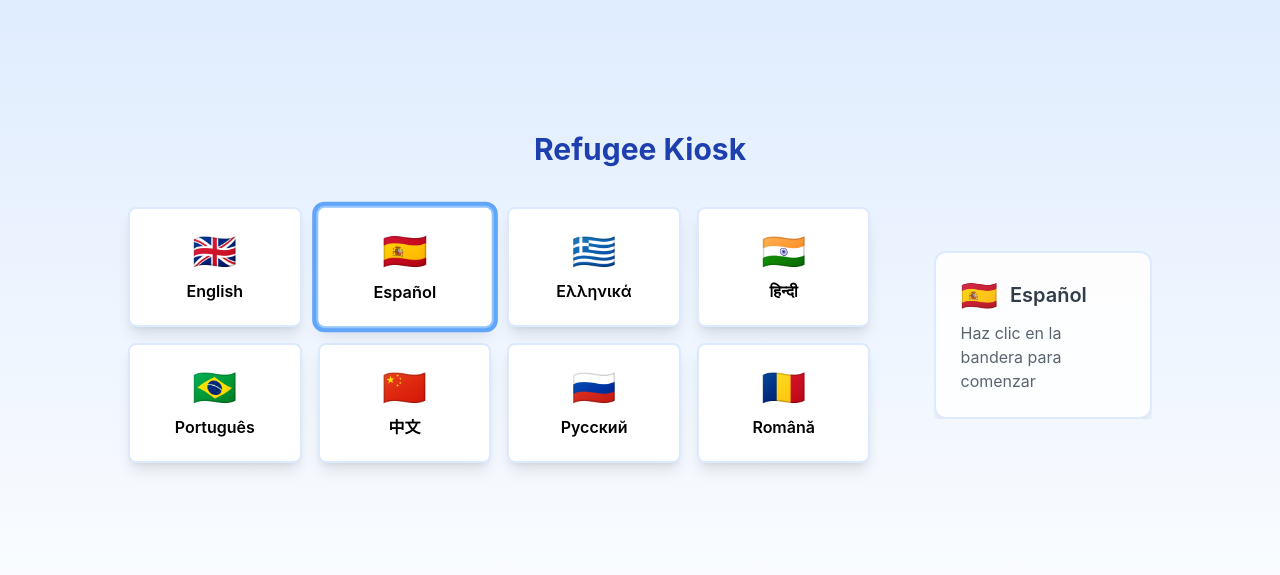
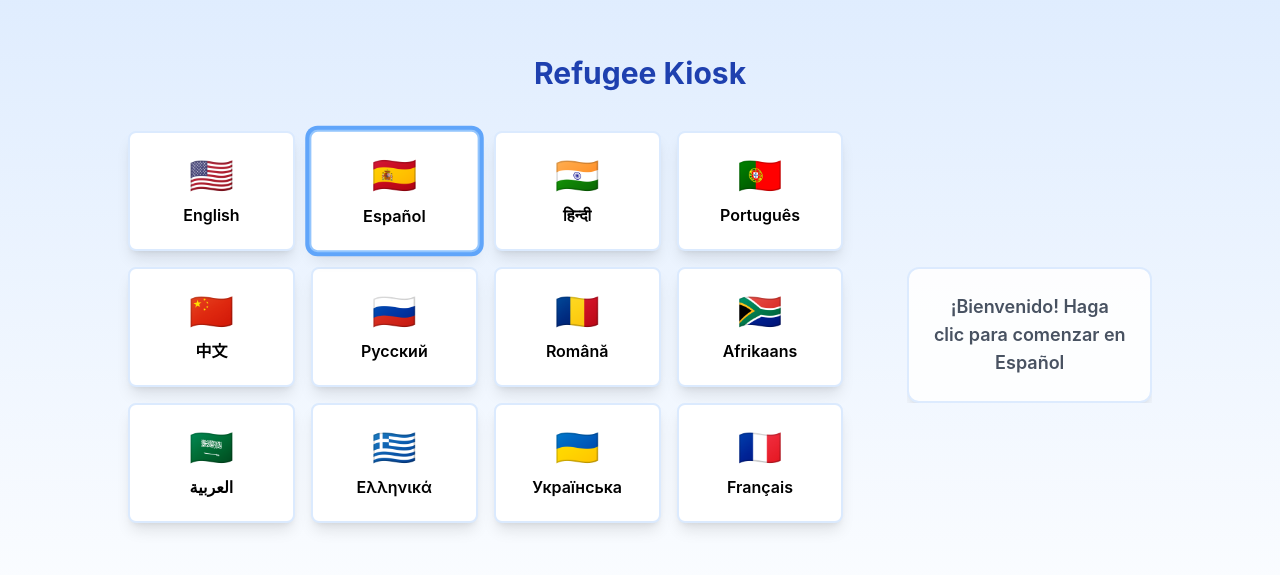
Before and after one commit to nmo-genio/refugee-kiosk-llamahack, a React (Create React App) app in the folder frontend/: page / in a window 1280 px wide. Shown: the part 103-678 px from the top of the page. Built offline with nearby package versions, Linux system fonts and the light colour scheme.

Commit message:
Added new language selection

```diff
--- a/frontend/src/components/LanguageSelector.jsx
+++ b/frontend/src/components/LanguageSelector.jsx
@@ -1,44 +1,66 @@
 import React, { useState, useEffect, useRef } from "react";
 
 const languages = [
-  { code: "en", flag: "🇬🇧", text: "English", message: "Click the flag to get started" },
-  { code: "es", flag: "🇪🇸", text: "Español", message: "Haz clic en la bandera para comenzar" },
-  { code: "el", flag: "🇬🇷", text: "Ελληνικά", message: "Κάντε κλικ στη σημαία για να ξεκινήσετε" },
-  { code: "hi", flag: "🇮🇳", text: "हिन्दी", message: "शुरू करने के लिए झंडे पर क्लिक करें" },
-  { code: "pt", flag: "🇧🇷", text: "Português", message: "Clique na bandeira para começar" },
-  { code: "zh", flag: "🇨🇳", text: "中文", message: "点击旗帜开始" },
-  { code: "ru", flag: "🇷🇺", text: "Русский", message: "Нажмите на флаг, чтобы начать" },
-  { code: "ro", flag: "🇷🇴", text: "Română", message: "Faceți clic pe steag pentru a începe" },
+  // 1st row
+  { code: "en", flag: "🇺🇸", text: "English" },
+  { code: "es", flag: "🇪🇸", text: "Español" },
+  { code: "hi", flag: "🇮🇳", text: "हिन्दी" },
+  { code: "pt", flag: "🇵🇹", text: "Português" },
+  // 2nd row
+  { code: "zh", flag: "🇨🇳", text: "中文" },
+  { code: "ru", flag: "🇷🇺", text: "Русский" },
+  { code: "ro", flag: "🇷🇴", text: "Română" },
+  { code: "af", flag: "🇿🇦", text: "Afrikaans" },
+  // 3rd row
+  { code: "ar", flag: "🇸🇦", text: "العربية", dir: "rtl" },
+  { code: "el", flag: "🇬🇷", text: "Ελληνικά" },
+  { code: "uk", flag: "🇺🇦", text: "Українська" },
+  { code: "fr", flag: "🇫🇷", text: "Français" }
 ];
+
+// Welcome messages (for demo; you can add translations if you want)
+const welcomeMessages = {
+  en: 'Welcome! Click to get started in English',
+  es: '¡Bienvenido! Haga clic para comenzar en Español',
+  hi: 'स्वागत है! हिंदी में शुरू करने के लिए क्लिक करें',
+  pt: 'Bem-vindo! Clique para começar em Português',
+  zh: '欢迎！点击开始使用中文',
+  ru: 'Добро пожаловать! Нажмите, чтобы начать на русском',
+  ro: 'Bun venit! Faceți clic pentru a începe în Română',
+  af: 'Welkom! Klik om in Afrikaans te begin',
+  ar: 'مرحباً! انقر للبدء باللغة العربية',
+  el: 'Καλώς ήρθατε! Κάντε κλικ για να ξεκινήσετε στα Ελληνικά',
+  uk: 'Ласкаво просимо! Натисніть, щоб розпочати українською',
+  fr: 'Bienvenue! Cliquez pour commencer en Français'
+};
 
 export default function LanguageSelector({ onSelect }) {
   const [activeIdx, setActiveIdx] = useState(0);
   const [isHovering, setIsHovering] = useState(false);
   const rotationInterval = useRef(null);
 
-  // Auto-rotate through languages every 3 seconds when not hovering
+  // Helper: split array into rows of N
+  const chunk = (arr, size) =>
+    Array.from({ length: Math.ceil(arr.length / size) }, (_, i) =>
+      arr.slice(i * size, i * size + size)
+    );
+
   useEffect(() => {
     if (!isHovering) {
       rotationInterval.current = setInterval(() => {
         setActiveIdx(prevIdx => (prevIdx + 1) % languages.length);
       }, 3000);
     }
-
     return () => {
-      if (rotationInterval.current) {
-        clearInterval(rotationInterval.current);
-      }
+      if (rotationInterval.current) clearInterval(rotationInterval.current);
     };
   }, [isHovering]);
 
-  const handleHover = (idx) => {
+  const handleHover = idx => {
     setIsHovering(true);
     setActiveIdx(idx);
   };
-
-  const handleLeave = () => {
-    setIsHovering(false);
-  };
+  const handleLeave = () => setIsHovering(false);
 
   const current = languages[activeIdx];
 
@@ -46,17 +68,20 @@ export default function LanguageSelector({ onSelect }) {
     <div className="flex flex-col items-center justify-center min-h-screen bg-gradient-to-b from-blue-100 to-white p-4">
       <div className="text-3xl font-bold mb-10 text-blue-800 text-center">Refugee Kiosk</div>
       <div className="flex flex-col lg:flex-row items-center gap-8 w-full max-w-5xl mx-auto">
-        {/* Flag Grid */}
-        <div className="w-full">
-          <div className="grid grid-cols-2 sm:grid-cols-4 gap-4 w-full">
-            {languages.slice(0, 8).map((lang, i) => (
+        <div className="w-full max-w-4xl mx-auto">
+          {/* Render as 3 rows, 4 columns */}
+          {chunk(languages, 4).map((row, rIdx) => (
+            <div key={rIdx} className="grid grid-cols-2 sm:grid-cols-4 gap-4 w-full mb-4">
+              {row.map((lang, i) => {
+                const idx = rIdx * 4 + i;
+                return (
                   <button
                     key={lang.code}
-                onMouseEnter={() => handleHover(i)}
-                onFocus={() => handleHover(i)}
+                    onMouseEnter={() => handleHover(idx)}
+                    onFocus={() => handleHover(idx)}
                     onMouseLeave={handleLeave}
                     className={`flex flex-col items-center justify-center bg-white shadow-lg p-4 rounded-lg border-2 transition-all duration-300 min-h-[120px] w-full ${
-                  activeIdx === i
+                      activeIdx === idx
                         ? "ring-4 ring-blue-400 border-blue-300 scale-[1.02]"
                         : "border-blue-100 hover:border-blue-200 hover:bg-blue-50"
                     }`}
@@ -65,12 +90,14 @@ export default function LanguageSelector({ onSelect }) {
                     <span className="text-4xl mb-2">{lang.flag}</span>
                     <span className="font-semibold text-center text-sm sm:text-base">{lang.text}</span>
                   </button>
+                );
+              })}
+            </div>
           ))}
-          </div>
         </div>
 
         {/* Language Info Panel */}
-        <div className="ml-0 lg:ml-8 w-full lg:w-[300px] min-h-[120px] flex items-center justify-center lg:justify-start relative overflow-hidden mt-8 lg:mt-0">
+        <div className="ml-0 lg:ml-8 w-full lg:w-[350px] min-h-[120px] flex items-center justify-center lg:justify-start relative overflow-hidden mt-8 lg:mt-0">
           <div
             key={current.code}
             className={`w-full transition-opacity duration-500 ease-in-out ${
@@ -78,28 +105,12 @@ export default function LanguageSelector({ onSelect }) {
             }`}
           >
             <div className="bg-white shadow-lg rounded-xl px-6 py-6 text-lg text-gray-800 font-semibold border-2 border-blue-100 transform transition-transform duration-300 hover:scale-[1.01]">
-              <div className="flex items-center mb-2">
-                <span className="text-3xl mr-3">{current.flag}</span>
-                <span className="text-xl">{current.text}</span>
-              </div>
-              <p className="text-base font-normal mt-2 text-gray-600">
-                {current.message}
+              <p className="text-gray-700 text-lg text-center" dir={current.dir || 'ltr'}>
+                {welcomeMessages[current.code] || welcomeMessages.en}
               </p>
             </div>
           </div>
         </div>
-        <style jsx>{`
-          @keyframes slidein {
-            0% {
-              opacity: 0;
-              transform: translateX(60%);
-            }
-            100% {
-              opacity: 1;
-              transform: translateX(0%);
-            }
-          }
-        `}</style>
       </div>
     </div>
   );
--- a/frontend/src/components/MainMenu.jsx
+++ b/frontend/src/components/MainMenu.jsx
@@ -1,6 +1,137 @@
 import React from 'react';
 
-const MainMenu = ({ onBack }) => {
+// Translations for all supported languages
+const translations = {
+  en: {
+    welcome: 'Welcome',
+    mapTitle: 'Refugee Camp Map',
+    backButton: 'Back to Language Selection',
+    buttons: {
+      docs: { title: 'Docs', description: 'Translate or fill your documents' },
+      sos: { title: 'SOS', description: 'Send an emergency alert' },
+      family: { title: 'Find My Family', description: 'Help with tracing or contacting relatives' }
+    }
+  },
+  es: {
+    welcome: 'Bienvenido',
+    mapTitle: 'Mapa del Campo de Refugiados',
+    backButton: 'Volver a la selección de idioma',
+    buttons: {
+      docs: { title: 'Documentos', description: 'Traducir o completar sus documentos' },
+      sos: { title: 'SOS', description: 'Enviar una alerta de emergencia' },
+      family: { title: 'Encontrar a mi Familia', description: 'Ayuda para localizar o contactar familiares' }
+    }
+  },
+  hi: {
+    welcome: 'स्वागत है',
+    mapTitle: 'शरणार्थी शिविर का नक्शा',
+    backButton: 'भाषा चयन पर वापस जाएं',
+    buttons: {
+      docs: { title: 'दस्तावेज़', description: 'अपने दस्तावेज़ों का अनुवाद या भरें' },
+      sos: { title: 'एसओएस', description: 'आपातकालीन चेतावनी भेजें' },
+      family: { title: 'मेरा परिवार ढूंढें', description: 'रिश्तेदारों का पता लगाने या संपर्क करने में सहायता' }
+    }
+  },
+  pt: {
+    welcome: 'Bem-vindo',
+    mapTitle: 'Mapa do Campo de Refugiados',
+    backButton: 'Voltar para a seleção de idioma',
+    buttons: {
+      docs: { title: 'Documentos', description: 'Traduzir ou preencher seus documentos' },
+      sos: { title: 'SOS', description: 'Enviar alerta de emergência' },
+      family: { title: 'Encontrar Minha Família', description: 'Ajuda para localizar ou entrar em contato com parentes' }
+    }
+  },
+  zh: {
+    welcome: '欢迎',
+    mapTitle: '难民营地图',
+    backButton: '返回语言选择',
+    buttons: {
+      docs: { title: '文件', description: '翻译或填写您的文件' },
+      sos: { title: '紧急求助', description: '发送紧急警报' },
+      family: { title: '寻找家人', description: '帮助追踪或联系亲属' }
+    }
+  },
+  ru: {
+    welcome: 'Добро пожаловать',
+    mapTitle: 'Карта лагеря беженцев',
+    backButton: 'Вернуться к выбору языка',
+    buttons: {
+      docs: { title: 'Документы', description: 'Перевести или заполнить ваши документы' },
+      sos: { title: 'SOS', description: 'Отправить сигнал бедствия' },
+      family: { title: 'Найти мою семью', description: 'Помощь в поиске или связи с родственниками' }
+    }
+  },
+  ro: {
+    welcome: 'Bun venit',
+    mapTitle: 'Harta Taberei de Refugiați',
+    backButton: 'Înapoi la selectarea limbii',
+    buttons: {
+      docs: { title: 'Documente', description: 'Traduceți sau completați documentele' },
+      sos: { title: 'SOS', description: 'Trimiteți o alertă de urgență' },
+      family: { title: 'Găsește-mi familia', description: 'Ajutor pentru localizarea sau contactarea rudelor' }
+    }
+  },
+  af: {
+    welcome: 'Welkom',
+    mapTitle: 'Vlugtelingkamp Kaart',
+    backButton: 'Terug na Taalkeuse',
+    buttons: {
+      docs: { title: 'Dokumente', description: 'Vertaal of vul u dokumente in' },
+      sos: { title: 'SOS', description: 'Stuur \'n noodwaarskuwing' },
+      family: { title: 'Vind My Familie', description: 'Hulp met die opsporing of kontak van familielede' }
+    }
+  },
+  ar: {
+    welcome: 'مرحباً',
+    mapTitle: 'خريطة مخيم اللاجئين',
+    backButton: 'العودة إلى اختيار اللغة',
+    buttons: {
+      docs: { title: 'مستندات', description: 'ترجمة أو تعبئة مستنداتك' },
+      sos: { title: 'نجدة', description: 'إرسال تنبيه طوارئ' },
+      family: { title: 'البحث عن عائلتي', description: 'مساعدة في تتبع أو الاتصال بالأقارب' }
+    }
+  },
+  el: {
+    welcome: 'Καλώς ήρθατε',
+    mapTitle: 'Χάρτης του Προσφυγικού Καταυλισμού',
+    backButton: 'Επιστροφή στην επιλογή γλώσσας',
+    buttons: {
+      docs: { title: 'Έγγραφα', description: 'Μεταφράστε ή συμπληρώστε τα έγγραφά σας' },
+      sos: { title: 'SOS', description: 'Αποστολή ειδοποίησης έκτακτης ανάγκης' },
+      family: { title: 'Βρείτε την Οικογένειά μου', description: 'Βοήθεια στην εύρεση ή επικοινωνία με συγγενείς' }
+    }
+  },
+  uk: {
+    welcome: 'Ласкаво просимо',
+    mapTitle: 'Мапа табору біженців',
+    backButton: 'Повернутися до вибору мови',
+    buttons: {
+      docs: { title: 'Документи', description: 'Переклад або заповнення ваших документів' },
+      sos: { title: 'SOS', description: 'Надіслати екстрене повідомлення' },
+      family: { title: 'Знайти родину', description: 'Допомога у пошуку або зв\'язку з родичами' }
+    }
+  },
+  fr: {
+    welcome: 'Bienvenue',
+    mapTitle: 'Carte du Camp de Réfugiés',
+    backButton: 'Retour à la sélection de la langue',
+    buttons: {
+      docs: { title: 'Documents', description: 'Traduire ou remplir vos documents' },
+      sos: { title: 'SOS', description: 'Envoyer une alerte d\'urgence' },
+      family: { title: 'Retrouver ma Famille', description: 'Aide pour localiser ou contacter des proches' }
+    }
+  }
+};
+
+const MainMenu = ({ onBack, selectedLanguage }) => {
+  // Default to English if no language is selected
+  const langCode = selectedLanguage?.code || 'en';
+  const t = translations[langCode] || translations.en;
+
+  // Apply RTL if needed
+  const isRTL = selectedLanguage?.dir === 'rtl';
+  const textDirection = isRTL ? 'rtl' : 'ltr';
   const handleButtonClick = (action) => {
     console.log(`Action selected: ${action}`);
     // TODO: Connect these actions to your routing/logic!
@@ -13,16 +144,16 @@ const MainMenu = ({ onBack }) => {
         onClick={onBack}
         className="self-start mb-6 px-4 py-2 bg-blue-100 hover:bg-blue-200 text-blue-800 rounded-lg transition-colors flex items-center"
       >
-        <svg xmlns="http://www.w3.org/2000/svg" className="h-5 w-5 mr-2" viewBox="0 0 20 20" fill="currentColor">
+        <svg xmlns="http://www.w3.org/2000/svg" className={`h-5 w-5 ${isRTL ? 'ml-2' : 'mr-2'} transform ${isRTL ? 'rotate-180' : ''}`} viewBox="0 0 20 20" fill="currentColor">
           <path fillRule="evenodd" d="M9.707 16.707a1 1 0 01-1.414 0l-6-6a1 1 0 010-1.414l6-6a1 1 0 011.414 1.414L5.414 9H17a1 1 0 110 2H5.414l4.293 4.293a1 1 0 010 1.414z" clipRule="evenodd" />
         </svg>
-        Back to Language Selection
+        {t.backButton}
       </button>
 
       {/* Map Section */}
       <div className="w-full max-w-4xl bg-white rounded-xl shadow-lg p-6 mb-8">
-        <h2 className="text-2xl font-semibold text-gray-800 mb-6 text-center">
-          MAP of the Refugee Camp
+        <h2 className="text-2xl font-semibold text-gray-800 mb-6 text-center" dir={textDirection}>
+          {t.mapTitle}
         </h2>
 
         <div className="w-full h-64 md:h-96 bg-gray-100 rounded-lg overflow-hidden shadow-inner">
@@ -41,25 +172,22 @@ const MainMenu = ({ onBack }) => {
       </div>
 
       {/* Action Buttons */}
-      <div className="w-full max-w-4xl grid grid-cols-1 md:grid-cols-3 gap-6">
+      <div className="w-full max-w-4xl grid grid-cols-1 md:grid-cols-3 gap-6" dir={textDirection}>
         {[
           {
             id: 'docs',
-            title: 'Docs',
             icon: '📄',
-            description: 'Translate or fill your documents'
+            ...t.buttons.docs
           },
           {
             id: 'sos',
-            title: 'SOS',
             icon: '🆘',
-            description: 'Send an emergency alert'
+            ...t.buttons.sos
           },
           {
             id: 'family',
-            title: 'Find My Family',
             icon: '👨‍👩‍👧‍👦',
-            description: 'Help with tracing or contacting relatives'
+            ...t.buttons.family
           }
         ].map((button) => (
           <button
@@ -68,8 +196,12 @@ const MainMenu = ({ onBack }) => {
             className="flex flex-col items-center justify-center p-8 min-h-[140px] bg-white rounded-xl shadow-md hover:shadow-xl transition-all duration-300 hover:bg-blue-50 border-2 border-transparent hover:border-blue-200"
           >
             <span className="text-5xl mb-3">{button.icon}</span>
-            <h3 className="text-2xl font-semibold text-gray-800 mb-1">{button.title}</h3>
-            <p className="text-gray-500 text-base text-center">{button.description}</p>
+            <h3 className="text-2xl font-semibold text-gray-800 mb-1" dir={textDirection}>
+              {button.title}
+            </h3>
+            <p className="text-gray-500 text-base text-center" dir={textDirection}>
+              {button.description}
+            </p>
           </button>
         ))}
       </div>
```
Lines whose indentation alone changed are shown as unchanged.
